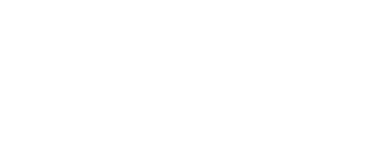
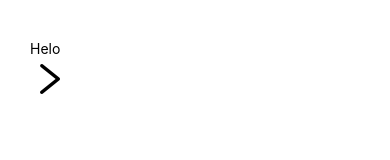
Before and after one commit to abdullazmat/WallHub, a React Native app: screen / in a window 390 px wide. Shown: the top 160 px of the page. Built offline with nearby package versions, Linux system fonts and the light colour scheme.

Commit message:
React Native Icon Setup

```diff
--- a/App.jsx
+++ b/App.jsx
@@ -1,15 +1,23 @@
 import React from 'react';
 import {Text, StyleSheet, View} from 'react-native';
 import {StatusBar} from 'react-native';
+import AntDesign from 'react-native-vector-icons/AntDesign';
 
 const App = () => {
   return (
-    <View>
+    <View style={styles.contianer}>
       <StatusBar barStyle="dark-content" />
+      <Text>Helo</Text>
+      <AntDesign name={'right'} size={40} />
     </View>
   );
 };
 
-const styles = StyleSheet.create({});
+const styles = StyleSheet.create({
+  contianer: {
+    paddingTop: 40,
+    paddingStart: 30,
+  },
+});
 
 export default App;
--- a/package.json
+++ b/package.json
@@ -11,7 +11,8 @@
   },
   "dependencies": {
     "react": "19.0.0",
-    "react-native": "0.78.1"
+    "react-native": "0.78.1",
+    "react-native-vector-icons": "^10.2.0"
   },
   "devDependencies": {
     "@babel/core": "^7.25.2",
```
Also changed, not shown: 2 other files (tests, documents, lock files or other folders).
